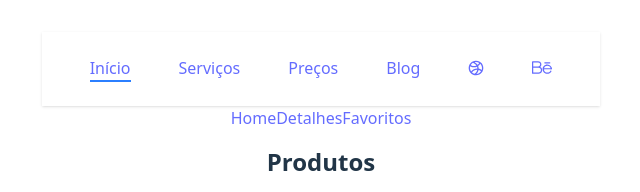
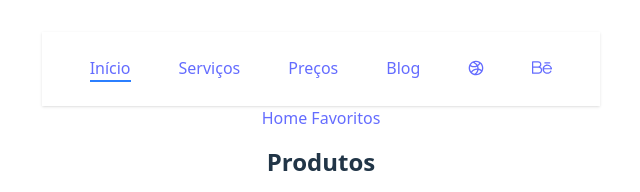
Before and after one commit to Thurzix/avb-ArthurHenriquePasqualinidaSilva-2bimestre, a React (Vite) app: page / in a window 1280 px wide. Shown: the top 192 px of the page, without its empty margins (319-959 px from the left). Built offline with nearby package versions, Linux system fonts and the light colour scheme; no server answers.

Commit message:
melhorias visuais

```diff
--- a/src/Routes/AppRoutes.jsx
+++ b/src/Routes/AppRoutes.jsx
@@ -8,9 +8,8 @@ export default function AppRoutes() {
         <>
             <BrowserRouter>
                 <nav>
-                    <Link to="/">Home</Link>
-                    <Link to="/detalhes">Detalhes</Link>
-                    <Link to="/favoritos">Favoritos</Link>
+                    <Link to="/">Home  </Link>
+                    <Link to="/favoritos">  Favoritos</Link>
                 </nav>
 
                 <Routes>
```
